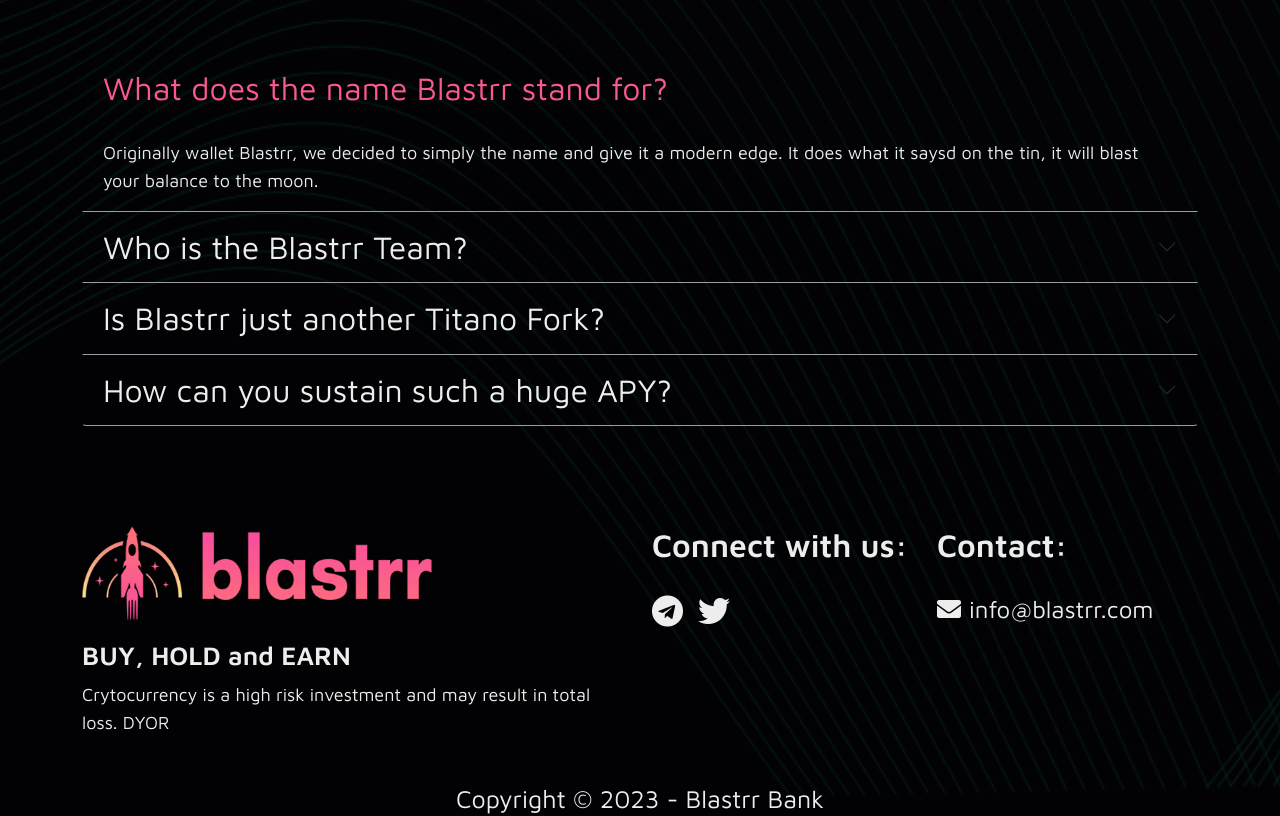
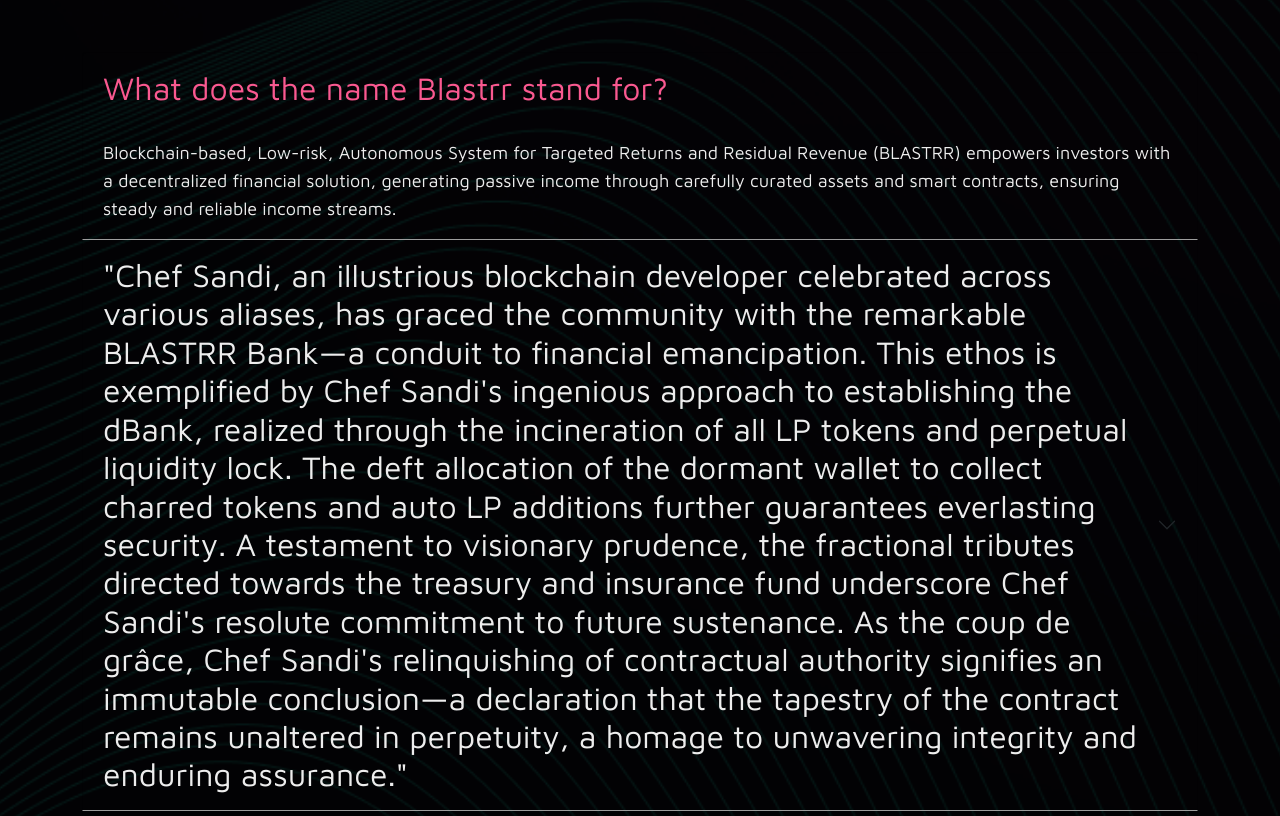
Before and after one commit to Blastrr-Protocol/blastrr-main, a React (Create React App) app: page / in a window 1280 px wide. Shown: the part 8100-8916 px from the top of the page. Built offline with nearby package versions, Linux system fonts and the light colour scheme.

Commit message:
Update Home.js

```diff
--- a/src/Component/Home.js
+++ b/src/Component/Home.js
@@ -682,14 +682,16 @@ const Home = () => {
                                     </h2>
                                     <div id="collapseOne" className="accordion-collapse collapse show" aria-labelledby="headingOne" data-bs-parent="#accordionExample">
                                         <div className="accordion-body">
-                                            Originally wallet Blastrr, we decided to simply the name and give it a modern edge. It does what it saysd on the tin, it will blast your balance to the moon.
+                                            Blockchain-based, Low-risk, Autonomous System for Targeted Returns and Residual Revenue (BLASTRR) empowers investors with a decentralized financial solution, generating passive income through carefully curated assets and smart contracts, ensuring steady and reliable income streams.
                                         </div>
                                     </div>
                                 </div>
                                 <div className="accordion-item">
                                     <h2 className="accordion-header" id="headingTwo">
                                         <button className="accordion-button collapsed" type="button" data-bs-toggle="collapse" data-bs-target="#collapseTwo" aria-expanded="false" aria-controls="collapseTwo">
-                                        Who is the Blastrr Team?
+                                        "Chef Sandi, an illustrious blockchain developer celebrated across various aliases, has graced the community with the remarkable BLASTRR Bank—a conduit to financial emancipation. This ethos is exemplified by Chef Sandi's ingenious approach to establishing the dBank, realized through the incineration of all LP tokens and perpetual liquidity lock. The deft allocation of the dormant wallet to collect charred tokens and auto LP additions further guarantees everlasting security.
+
+A testament to visionary prudence, the fractional tributes directed towards the treasury and insurance fund underscore Chef Sandi's resolute commitment to future sustenance. As the coup de grâce, Chef Sandi's relinquishing of contractual authority signifies an immutable conclusion—a declaration that the tapestry of the contract remains unaltered in perpetuity, a homage to unwavering integrity and enduring assurance."
                                         </button>
                                     </h2>
                                     <div id="collapseTwo" className="accordion-collapse collapse" aria-labelledby="headingTwo" data-bs-parent="#accordionExample">
```
